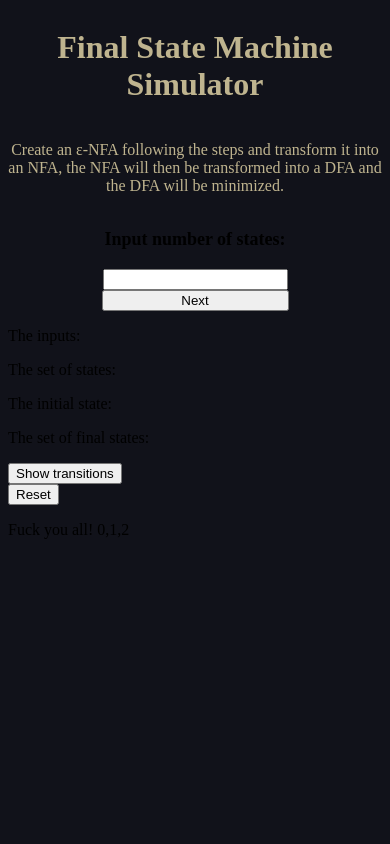
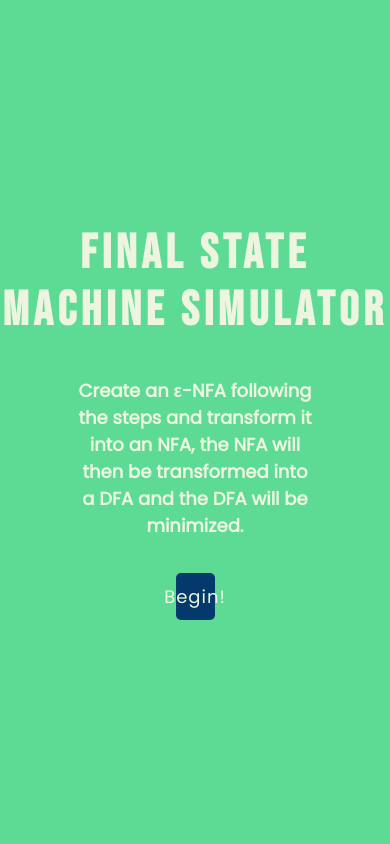
Before and after one commit to h-kevin/Finite-Automata-Generator, a plain HTML site: page src/index.html in a window 390 px wide. Shown: the top 844 px of the page. Drawn offline with nearby package versions, Linux system fonts and the light colour scheme.

Commit message:
Modified css components and responsiveness with js.

```diff
--- a/src/css/abstracts/variables.css
+++ b/src/css/abstracts/variables.css
@@ -1,7 +1,8 @@
 /* Color variables */
 
 html, body {
-    --eerie-black: #11121A;
-    --dark-gunmetal: #1E1F2E;
-    --khaki: #BFB48F;
+    --regal-blue: #04396B;
+    --loafer: #EDF5E0;
+    --pastel-green: #5DDB94;
+    --dazzled-blue: #053056;
 }
--- a/src/css/base/base.css
+++ b/src/css/base/base.css
@@ -1,7 +1,8 @@
 /* html, body style */
 
 html, body {
-    display: flex;
-    flex-flow: column;
-    background: var(--eerie-black);
+    background: var(--pastel-green);
+    height: 100%;
+    margin: 0;
+    transition: background 1s;
 }
--- a/src/css/components/header.css
+++ b/src/css/components/header.css
@@ -1,17 +1,63 @@
-/* header style */
+/* header */
 
 header {
     display: flex;
+    height: 100%;
+}
+
+/* container */
+
+header > .container {
+    display: flex;
     flex-flow: column;
     align-items: center;
+    justify-content: center;
+    width: 100%;
 }
 
-header .header {
-    color: var(--khaki);
+/* title */
+
+header > .container > .header {
+    color: var(--loafer);
     text-align: center;
+    margin-top: 0;
+    font-family: 'Bebas Neue', cursive;
+    letter-spacing: 5px;
+    font-size: xxx-large;
+    margin-bottom: 20px;
 }
 
-header .paragraph {
-    color: var(--khaki);
+/* description */
+
+header > .container > .paragraph {
+    color: var(--loafer);
     text-align: center;
+    font-family: 'Poppins', sans-serif;
+    font-weight: 700;
+    font-size: large;
+    padding: 0 20% 0 20%;
 }
+
+/* button */
+
+header > .container > .begin {
+    display: flex;
+    align-items: center;
+    justify-content: center;
+    border: none;
+    outline: none;
+    width: 10%;
+    padding: 10px;
+    background: var(--regal-blue);
+    border-radius: 5px;
+    margin-top: 16px;
+    font-size: large;
+    letter-spacing: 1px;
+    color: var(--loafer);
+    font-family: 'Poppins', sans-serif;
+    transition: background 0.3s;
+}
+
+header > .container > .begin:hover {
+    background: var(--dazzled-blue);
+}
--- a/src/css/components/index.css
+++ b/src/css/components/index.css
@@ -1,3 +1,2 @@
 @import './header.css';
-@import './scrollbar.css';
 @import './input.css';
--- a/src/css/components/input.css
+++ b/src/css/components/input.css
@@ -1,61 +1,103 @@
+/* section */
+
+#input {
+    display: flex;
+    height: 100%;
+}
+
 /* container */
 
-#input {
-    display: grid;
-    width: 50%;
-    align-self: center;
+#input > .container {
+    display: flex;
+    flex-flow: column;
+    align-items: center;
+    justify-content: center;
+    width: 100%;
 }
 
 /* input form */
 
-#input > .input-form {
-
-    display: flex;
-    flex-flow: column;
+#input > .container > .input-form {
+    display: grid;
+    justify-items: center;
     align-items: center;
+    margin-bottom: 15px;
 }
 
 /* input states */
 
-#input > .input-form > .input-states {
-    font-weight: bold;
+#input > .container > .input-form > .input-states {
+    display: grid;
+    align-items: center;
+    justify-content: center;
+}
+
+#input > .container > .input-form > .input-states > .label {
+    font-weight: 600;
     text-align: center;
-    font-size: large;
+    font-size: xx-large;
+    color: var(--loafer);
+    letter-spacing: 1px;
+    margin-top: 0;
+}
 
+#input > .container > .input-form > .input-states > .states-number {
+    background: transparent;
+    border: 1px solid var(--dazzled-blue);
+    width: 40%;
+    padding: 10px;
+    text-align: center;
+    justify-self: center;
 }
 
 /* input alphabet 1 */
 
-#input > .input-form > .input-alphabet-1 {
+#input > .container > .input-form > .input-alphabet-1 {
     display: none;
 }
 
 /* input alphabet 2 */
 
-#input > .input-form > .input-alphabet-2 {
+#input > .container > .input-form > .input-alphabet-2 {
     display: none;
 }
 
 /* input transitions */
 
-#input > .input-form > .input-transitions {
+#input > .container > .input-form > .input-transitions {
     display: none;
 }
 
 /* input finals 1 */
 
-#input > .input-form > .input-finals-1 {
+#input > .container > .input-form > .input-finals-1 {
     display: none;
 }
 
 /* input finals 2 */
 
-#input > .input-form > .input-finals-2 {
+#input > .container > .input-form > .input-finals-2 {
     display: none;
 }
 
 /* progress button */
 
-#input > .progress-button {
+#input > .container > .progress-button {
+    display: flex;
+    border-radius: 5px;
+    width: 5%;
+    padding: 10px;
+    margin-top: 15px;
+    border: none;
+    outline: none;
+    background: var(--regal-blue);
+    color: var(--loafer);
+    font-size: large;
+    justify-content: center;
+    align-content: center;
+    transition: background 0.3s;
+}
 
+#input > .container > .progress-button:hover {
+    background: var(--dazzled-blue);
 }
--- a/src/css/components/scrollbar.css
+++ /dev/null
@@ -1,31 +0,0 @@
-/* total width */
-
-::-webkit-scrollbar {
-    background-color: var(--eerie-black);
-    width: 5px;
-}
-
-/* background of the scrollbar except button or resizer */
-
-::-webkit-scrollbar-track {
-    background-color: var(--eerie-black);
-}
-
-/* scrollbar itself */
-
-::-webkit-scrollbar-thumb {
-    background-color: var(--dark-gunmetal);
-    border-radius: 10px;
-}
-
-/* set button (top and bottom of the scrollbar) */
-
-::-webkit-scrollbar-button {
-    display: none;
-}
-
-/* set bottom corner style */
-
-::-webkit-scrollbar-corner {
-    background-color: var(--eerie-black);
-}
--- /dev/null
+++ b/src/css/fonts/fonts.css
@@ -0,0 +1,7 @@
+/* font-family: 'Bebas Neue', cursive */
+
+@import url('https://fonts.googleapis.com/css?family=Bebas+Neue&display=swap');
+
+/* font-family: 'Poppins', sans-serif */
+
+@import url('https://fonts.googleapis.com/css?family=Poppins&display=swap');
--- a/src/css/index.css
+++ b/src/css/index.css
@@ -9,3 +9,7 @@
 /* Components -> Common components & screens */
 
 @import "./components/index.css";
+
+/* Fonts */
+
+@import "./fonts/fonts.css";
--- a/src/index.html
+++ b/src/index.html
@@ -13,6 +13,7 @@
 
     <body>
         <header>
+            <div class="container">
                 <h1 class="header">Final State Machine Simulator</h1>
                 <p class="paragraph">
                     Create an &epsilon;-NFA following the steps
@@ -20,10 +21,14 @@
                     then be transformed into a DFA and the DFA
                     will be minimized.
                 </p>
+                <button class="begin">Begin!</button>
+            </div>
         </header>
 
         <!-- The input section -->
-        <section id="input" class="container">
+        <section id="input" class="section">
+
+            <div class="container">
                 <form class="input-form">
 
                     <div class="input-states">
@@ -72,10 +77,11 @@
                     </div>
                 </form>
                 <button class="progress-button">Next</button>
+            </div>
         </section>
 
         <!-- Output section -->
-        <section id="output" class="container">
+        <!-- <section id="output" class="section">
             <div class="results">
 
                 <p class="paragraph">
@@ -104,14 +110,9 @@
 
                 <button class="reset">Reset</button>
             </div>
-        </section>
+        </section> -->
 
         <script src="https://ajax.googleapis.com/ajax/libs/jquery/3.4.1/jquery.min.js"></script>
-        <script type="module" src="./js/automata.js"></script>
-        <script type="module" src="./js/stack.js"></script>
-        <script type="module" src="./js/nfa.js"></script>
-        <script type="module" src="./js/dfa.js"></script>
-        <script type="module" src="./js/minimizeDfa.js"></script>
         <script type="module" src="./js/index.js"></script>
     </body>
 </html>
--- a/src/js/index.js
+++ b/src/js/index.js
@@ -2,22 +2,25 @@
 
 // imports
 import Automata from './automata.js';
-// import nfa from './nfa.js';
-// import dfa from './dfa.js';
-// import minimizeDfa from './minimizeDfa.js';
+import nfa from './nfa.js';
+import dfa from './dfa.js';
+import minimizeDfa from './minimizeDfa.js';
 
 // execution
 
 function main () {
 
-    // setting up the e-nfa with input from the user
+    // clicking on begin
 
-    let enfa = new Automata();
-    enfa.E = ['a', 'b'];
-    enfa.Q = [0, 1, 2];
-    enfa.iState = 0;
-    enfa.F = [2];
-    $('#output').append(`<p>Fuck you all! ${enfa.Q}</p>`);
+    $('header > .container > .begin').click(function () {
+
+        $('html, body').animate({
+
+            scrollTop: $(this).parent().parent().height(),
+        }, 1000);
+
+        $('html, body').css('background', 'var(--regal-blue)');
+    });
 };
 
-main();
+$(document).ready(main());
```
Lines whose indentation alone changed are shown as unchanged.
